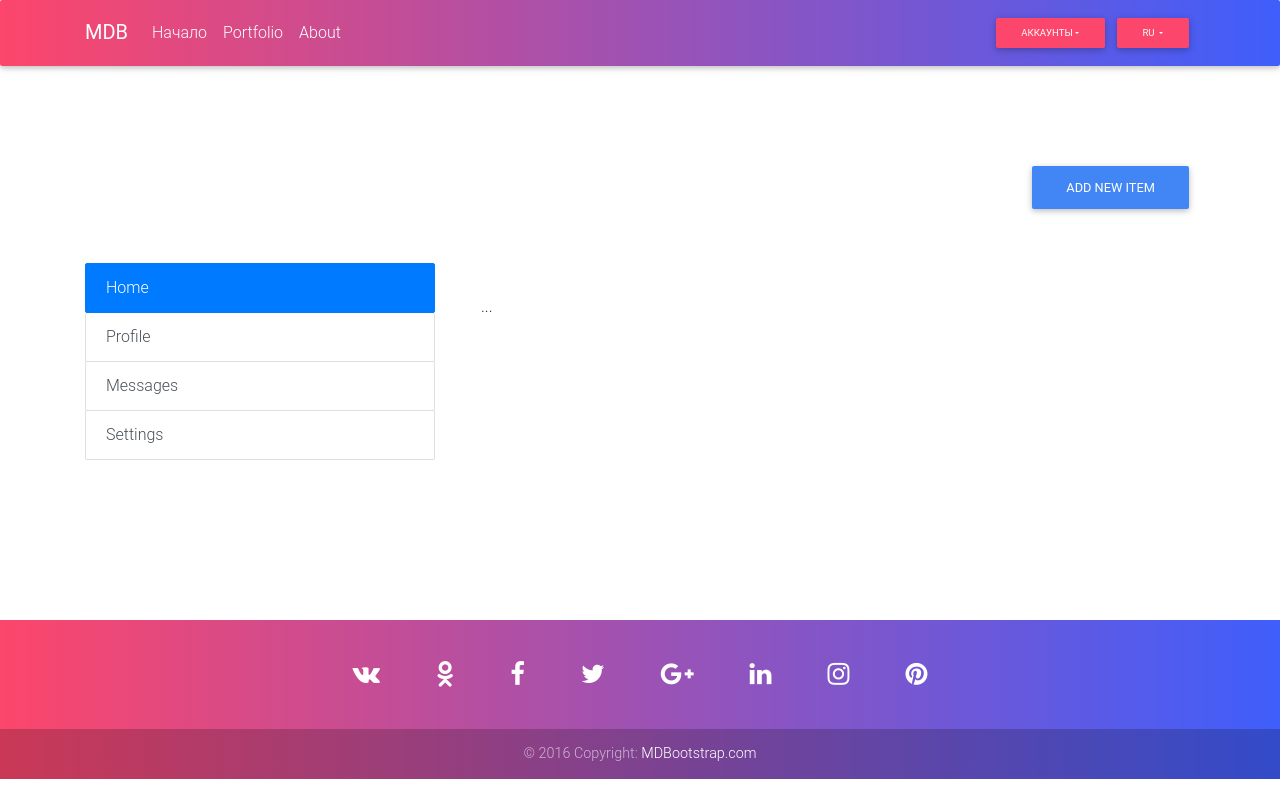
After one commit to narnikgamarnikus/investment_portfolio, a Django app: a page that uses investment_portfolio/templates/base.html in a window 1280 px wide. The commit adds this page. Run offline with Django 3.2, Linux system fonts and the light colour scheme; the visitor is signed in with stand-in values (Sample User, id 1); parts of the project's set-up code (start-up, migrations or seed data) failed here and were passed over; some libraries are stand-ins or nearby versions; some web fonts are replaced.

Commit message:
added templates

```diff
--- a/config/settings/base.py
+++ b/config/settings/base.py
@@ -260,7 +260,7 @@ AUTHENTICATION_BACKENDS = [
 # Some really nice defaults
 ACCOUNT_AUTHENTICATION_METHOD = 'username'
 ACCOUNT_EMAIL_REQUIRED = True
-ACCOUNT_EMAIL_VERIFICATION = 'mandatory'
+ACCOUNT_EMAIL_VERIFICATION = 'none'#'mandatory'
 
 ACCOUNT_ALLOW_REGISTRATION = env.bool('DJANGO_ACCOUNT_ALLOW_REGISTRATION', True)
 ACCOUNT_ADAPTER = 'investment_portfolio.users.adapters.AccountAdapter'
--- a/config/urls.py
+++ b/config/urls.py
@@ -16,8 +16,8 @@ urlpatterns = i18n_patterns(
 
     # User management
     url(r'^users/', include('investment_portfolio.users.urls', namespace='users')),
-    url(r'^currencies/', include('investment_portfolio.currencies.urls')),
-    url(r'^portfolios/', include('investment_portfolio.portfolios.urls')),
+    url(r'^currencies/', include('investment_portfolio.currencies.urls', namespace='currencies')),
+    url(r'^portfolios/', include('investment_portfolio.portfolios.urls', namespace='portfolios')),
 
     url(r'^accounts/', include('allauth.urls')),
 
--- a/investment_portfolio/portfolios/urls.py
+++ b/investment_portfolio/portfolios/urls.py
@@ -6,41 +6,41 @@ urlpatterns = [
     url(
         regex=r'^items$',
         view=views.PortfolioItemListView.as_view(),
-        name='portfolio_item_list'
+        name='item_list'
     ),
     url(
         regex=r'^items/~create/$',
         view=views.PortfolioItemCreateView.as_view(),
-        name='portfolio_item_create'
+        name='item_create'
     ),
     url(
         regex=r'^items/(?P<pk>[\w.@+-]+)/$',
         view=views.PortfolioItemDetailView.as_view(),
-        name='portfolio_item_detail'
+        name='item_detail'
     ),
     url(
         regex=r'^items/~update/$',
         view=views.PortfolioItemUpdateView.as_view(),
-        name='portfolio_item_update'
+        name='item_update'
     ),
     url(
         regex=r'^transactions$',
         view=views.PortfolioTransactionListView.as_view(),
-        name='portfolio_item_list'
+        name='transaction_list'
     ),
     url(
         regex=r'^transactions/~create/$',
         view=views.PortfolioTransactionCreateView.as_view(),
-        name='portfolio_item_create'
+        name='transaction_create'
     ),
     url(
         regex=r'^transactions/(?P<pk>[\w.@+-]+)/$',
         view=views.PortfolioTransactionDetailView.as_view(),
-        name='portfolio_item_detail'
+        name='transaction_detail'
     ),
     url(
         regex=r'^transactions/~update/$',
         view=views.PortfolioTransactionUpdateView.as_view(),
-        name='portfolio_item_update'
+        name='transaction_update'
     ),
 ]
--- a/investment_portfolio/portfolios/views.py
+++ b/investment_portfolio/portfolios/views.py
@@ -4,7 +4,7 @@ from django.views.generic import DetailView, ListView, CreateView, UpdateView
 from django.contrib.auth.mixins import LoginRequiredMixin
 
 from .models import PortfolioItem, PortfolioTransaction
-
+from .forms import PortfolioItemForm
 
 class PortfolioItemDetailView(LoginRequiredMixin, DetailView):
 
@@ -18,11 +18,19 @@ class PortfolioItemUpdateView(LoginRequiredMixin, UpdateView):
 
 
 class PortfolioItemListView(LoginRequiredMixin, ListView):
+
     model = PortfolioItem
 
 
 class PortfolioItemCreateView(LoginRequiredMixin, CreateView):
+
     model = PortfolioItem
+    #fields = ['currency', 'amount', 'invest_date']
+    form_class = PortfolioItemForm
+
+    def form_valid(self, form):
+        form.instance.user = self.request.user
+        return super(WebsiteCreateView, self).form_valid(form)
 
 
 
@@ -38,8 +46,10 @@ class PortfolioTransactionUpdateView(LoginRequiredMixin, UpdateView):
 
 
 class PortfolioTransactionListView(LoginRequiredMixin, ListView):
+
     model = PortfolioTransaction
 
 
 class PortfolioTransactionCreateView(LoginRequiredMixin, CreateView):
+
     model = PortfolioTransaction
--- a/investment_portfolio/static/js/project.js
+++ b/investment_portfolio/static/js/project.js
@@ -19,4 +19,10 @@ Issues with the above approach:
 4. Undocumented: No mention in the documentation, or it's too hard for me to find
 */
 $('.form-group').removeClass('row');
-$('.form-control-label').remove();
+// $('.form-control-label').remove();
+$('.dateinput').pickadate({
+	formatSubmit: 'mm-dd-yyyy',
+	max: true
+});
+$('.select').removeClass('form-control');
+$('.select').material_select();
--- a/investment_portfolio/templates/base.html
+++ b/investment_portfolio/templates/base.html
@@ -50,7 +50,7 @@
   <header>
 
       <!--Navbar-->
-      <nav class="navbar navbar-expand-lg navbar-dark fixed-top scrolling-navbar">
+      <nav class="navbar navbar-expand-lg navbar-dark fixed-top scrolling-navbar" style="background: rgba(0, 0, 0, 0) linear-gradient(to right, rgb(252, 70, 107), rgb(63, 94, 251)) repeat scroll 0% 0%">
           <div class="container">
               <a class="navbar-brand" href="#"><strong>MDB</strong></a>
               <button class="navbar-toggler" type="button" data-toggle="collapse" data-target="#navbarSupportedContent-7" aria-controls="navbarSupportedContent-7" aria-expanded="false" aria-label="Toggle navigation">
@@ -59,13 +59,13 @@
               <div class="collapse navbar-collapse" id="navbarSupportedContent-7">
                   <ul class="navbar-nav mr-auto">
                       <li class="nav-item {% if request.path == '/'|add:LANGUAGE_CODE|add:'/'%}active{% endif %}">
-                          <a class="nav-link" href="{% url 'home' %}">Home <span class="sr-only">(current)</span></a>
+                          <a class="nav-link" href="{% url 'home' %}">{% trans 'Home' %}<span class="sr-only">(current)</span></a>
                       </li>
-                      <li class="nav-item">
-                          <a class="nav-link" href="#">Link</a>
+                      <li class="nav-item {% if request.path == '/'|add:LANGUAGE_CODE|add:'/portfolios/'%}active{% endif %}">
+                          <a class="nav-link" href="{% url 'portfolios:item_list' %}">{% trans 'Portfolio' %}</a>
                       </li>
                       <li class="nav-item {% if request.path == '/'|add:LANGUAGE_CODE|add:'/about/'%}active{% endif %}">
-                          <a class="nav-link" href="{% url 'about' %}">About</a>
+                          <a class="nav-link" href="{% url 'about' %}">{% trans 'About' %}</a>
                       </li>
                   </ul>
 
@@ -112,15 +112,12 @@
   </header>
   <!--Main Navigation-->
 
-
-
+      <div class="container" style="margin-top: 10rem; margin-bottom: 10rem">
       {% if messages %}
           {% for message in messages %}
               <div class="alert {% if message.tags %}alert-{{ message.tags }}{% endif %}">{{ message }}</div>
           {% endfor %}
       {% endif %}
-
-      <div class="container" style="margin-top: 10rem; margin-bottom: 10rem">
       {% block content %}
 
       {% endblock content %}
--- /dev/null
+++ b/investment_portfolio/templates/portfolios/portfolioitem_list.html
@@ -0,0 +1,42 @@
+{% extends 'base.html' %}
+
+{% block content %}
+
+  <div class="mb-5" style="display: flex; justify-content: flex-end;">
+    <a class="btn btn-primary" href="{% url 'portfolios:item_create' %}" role="button">Add new item</a>
+  </div>
+
+<div class="row">
+
+  <!-- First column -->
+  <div class="col-4">
+
+    <!-- Navigation -->
+    <div class="list-group" id="list-tab" role="tablist">
+      <a class="list-group-item list-group-item-action active" id="list-home-list" data-toggle="list" href="#list-home" role="tab" aria-controls="home">Home</a>
+      <a class="list-group-item list-group-item-action" id="list-profile-list" data-toggle="list" href="#list-profile" role="tab" aria-controls="profile">Profile</a>
+      <a class="list-group-item list-group-item-action" id="list-messages-list" data-toggle="list" href="#list-messages" role="tab" aria-controls="messages">Messages</a>
+      <a class="list-group-item list-group-item-action" id="list-settings-list" data-toggle="list" href="#list-settings" role="tab" aria-controls="settings">Settings</a>
+    </div>
+    <!-- Navigation -->
+
+  </div>
+  <!-- First column -->
+
+  <!-- Second column -->
+  <div class="col-8">
+
+    <!-- Content -->
+    <div class="tab-content" id="nav-tabContent">
+      <div class="tab-pane fade show active" id="list-home" role="tabpanel" aria-labelledby="list-home-list">...</div>
+      <div class="tab-pane fade" id="list-profile" role="tabpanel" aria-labelledby="list-profile-list">...</div>
+      <div class="tab-pane fade" id="list-messages" role="tabpanel" aria-labelledby="list-messages-list">...</div>
+      <div class="tab-pane fade" id="list-settings" role="tabpanel" aria-labelledby="list-settings-list">...</div>
+    </div>
+    <!-- Content -->
+
+  </div>
+  <!-- Second column -->
+
+</div>
+{% endblock content %}
```
Also changed, not shown: investment_portfolio/portfolios/forms.py (added, +16 -0 lines), investment_portfolio/portfolios/models.py (+12 -2 lines), investment_portfolio/templates/portfolios/portfolioitem_form.html (added, +21 -0 lines), investment_portfolio/portfolios/migrations/0002_auto_20171220_1915.py (added).
